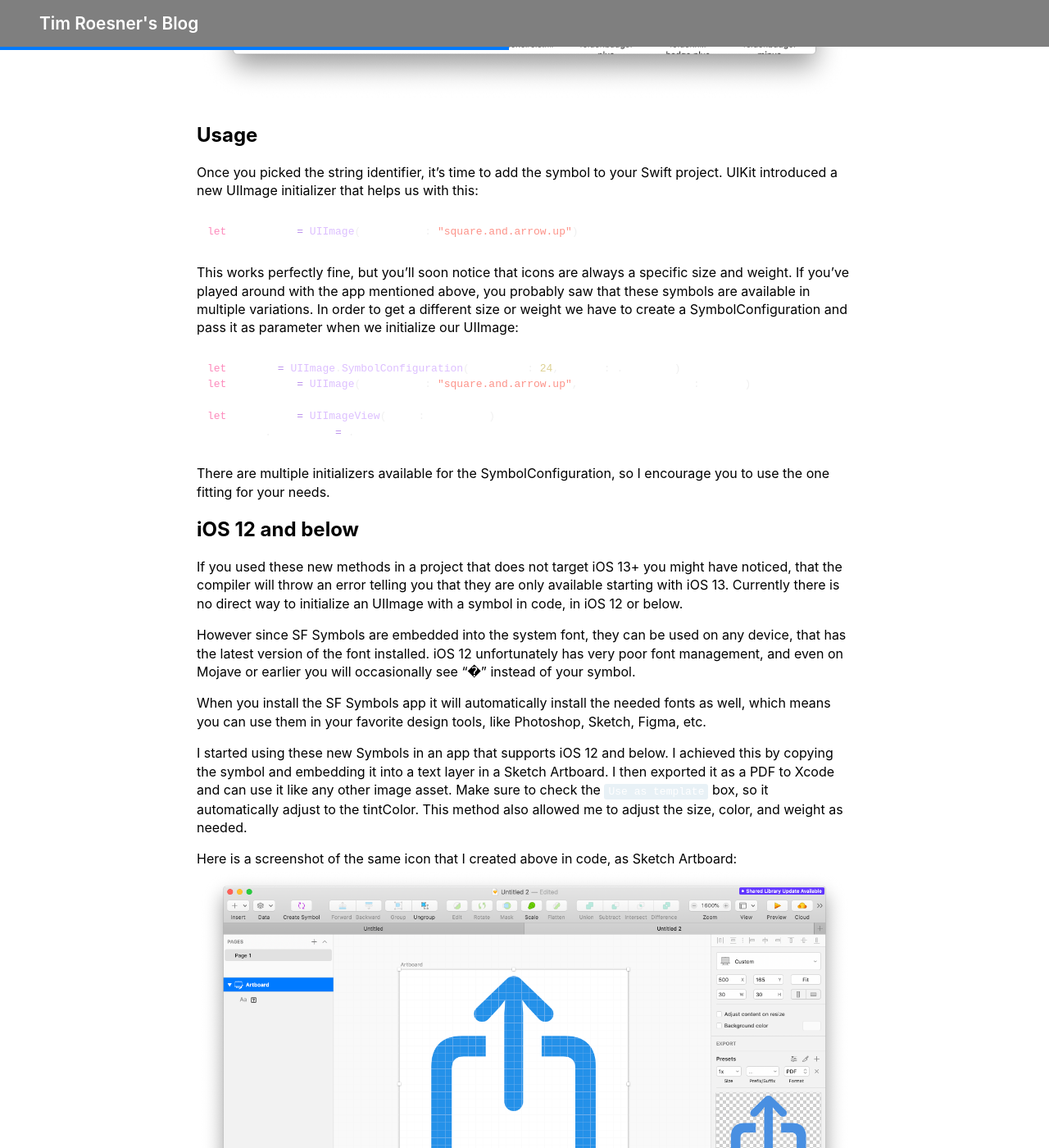
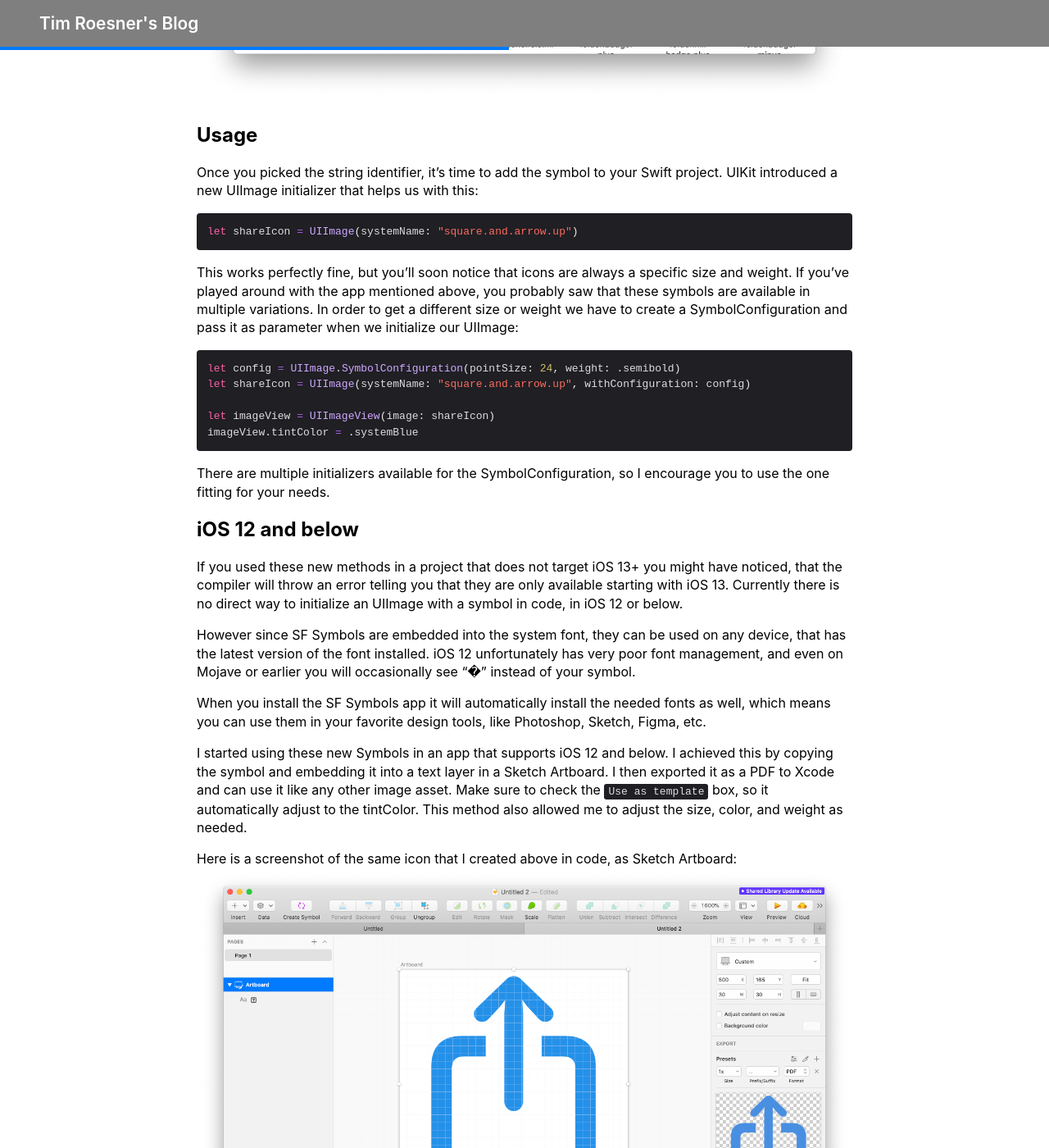
Before and after one commit to timroesner/Blog, a Jekyll site: the page built from _posts/2019-10-10-using-sf-symbols.md, in a window 1280 px wide and 1400 px high, scrolled down 766 px. Shown: the whole window at 82% size. Built offline with Jekyll 4.4.1, drawn with Linux system fonts in a browser that asks for light colours; nearby versions of some CDN libraries.

Commit message:
Fix background color

```diff
--- a/assets/css/xcode-prism-theme.css
+++ b/assets/css/xcode-prism-theme.css
@@ -1,7 +1,7 @@
 pre[class*="language-"],
 code[class*="language-"] {
-  color: #FFFFFF;
-  opacity: 0.85;
+  color: rgba(255, 255, 255, 0.85);
+  background: #1F1F24;
   font-size: 1em;
   text-shadow: none;
   font-family: monospace;
@@ -87,7 +87,7 @@ pre[class*=language-] {
 .token.string,
 .token.char,
 .token.inserted {
-  color: #fc6a5d;
+  color: #FC6A5D;
 }
 
 .token.builtin {
```
